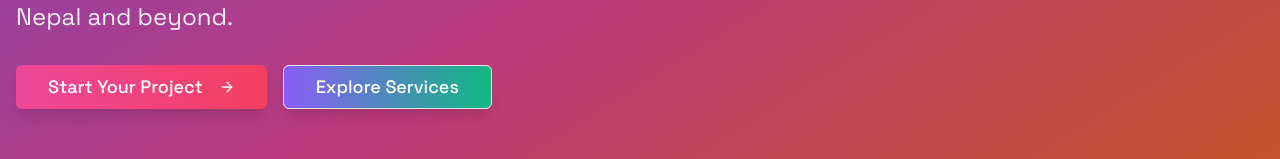
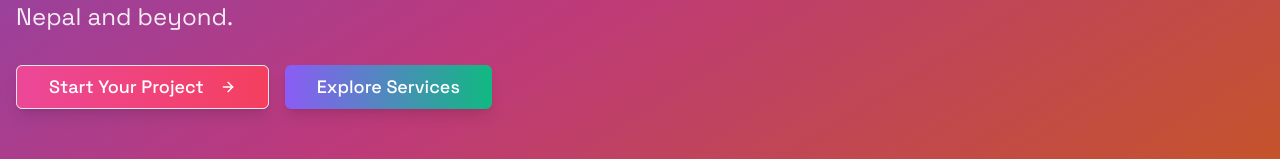
Before and after one commit to prabeshadhikari23/nayacode, a React (Vite) app: page / in a window 1280 px wide. Shown: the part 509-668 px from the top of the page. Built offline with nearby package versions, Linux system fonts and the light colour scheme; no server answers; the database is empty.

Commit message:
Updated NayaHomepage.tsx

```diff
--- a/src/pages/NayaHomepage.tsx
+++ b/src/pages/NayaHomepage.tsx
@@ -94,13 +94,13 @@ const NayaHomepage = () => {
               variants={fadeInUp}
             >
               <Link to="/contact">
-                <Button size="lg" className="bg-gradient-to-r from-vibrant-pink to-vibrant-rose hover:from-vibrant-rose hover:to-vibrant-pink text-white px-8 py-4 text-lg shadow-lg">
+                <Button variant="outline" size="lg" className="bg-gradient-to-r from-vibrant-pink to-vibrant-rose hover:from-vibrant-rose hover:to-vibrant-pink text-white px-8 py-4 text-lg shadow-lg">
                   Start Your Project
                   <ArrowRight className="ml-2 w-5 h-5" />
                 </Button>
               </Link>
               <Link to="/services">
-                <Button variant="outline" size="lg" className="bg-gradient-to-r from-vibrant-purple to-vibrant-emerald hover:from-vibrant-emerald hover:to-vibrant-purple text-white px-8 py-4 text-lg shadow-lg">
+                <Button  size="lg" className="bg-gradient-to-r from-vibrant-purple to-vibrant-emerald hover:from-vibrant-emerald hover:to-vibrant-purple text-white px-8 py-4 text-lg shadow-lg">
                   Explore Services
                 </Button>
               </Link>
```
